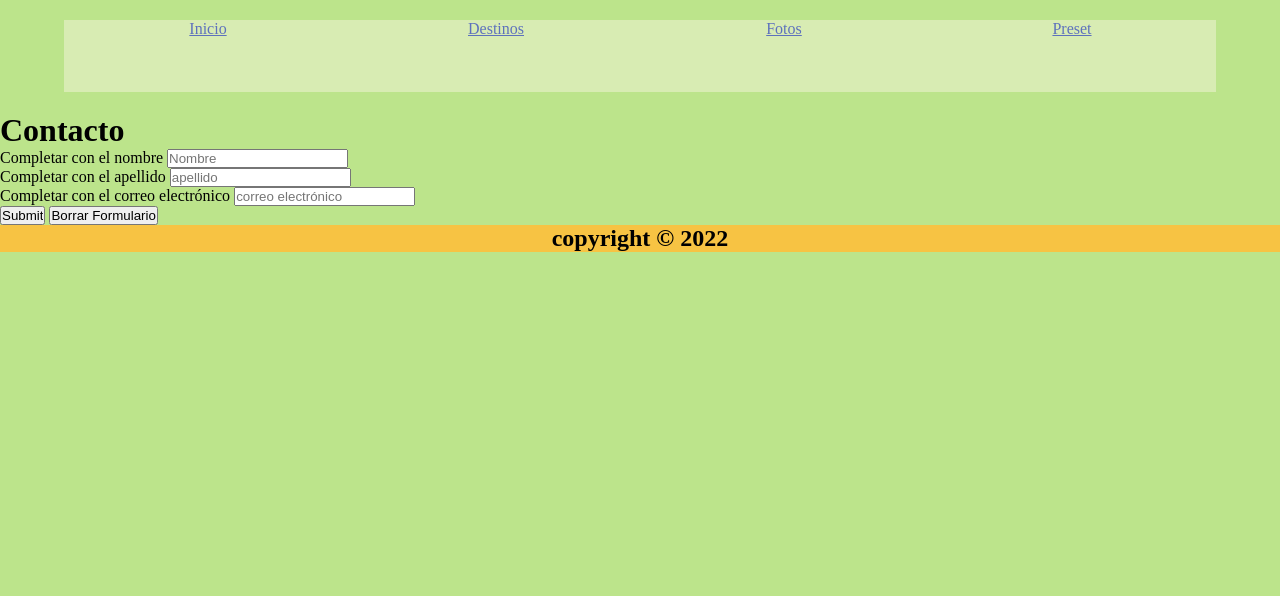
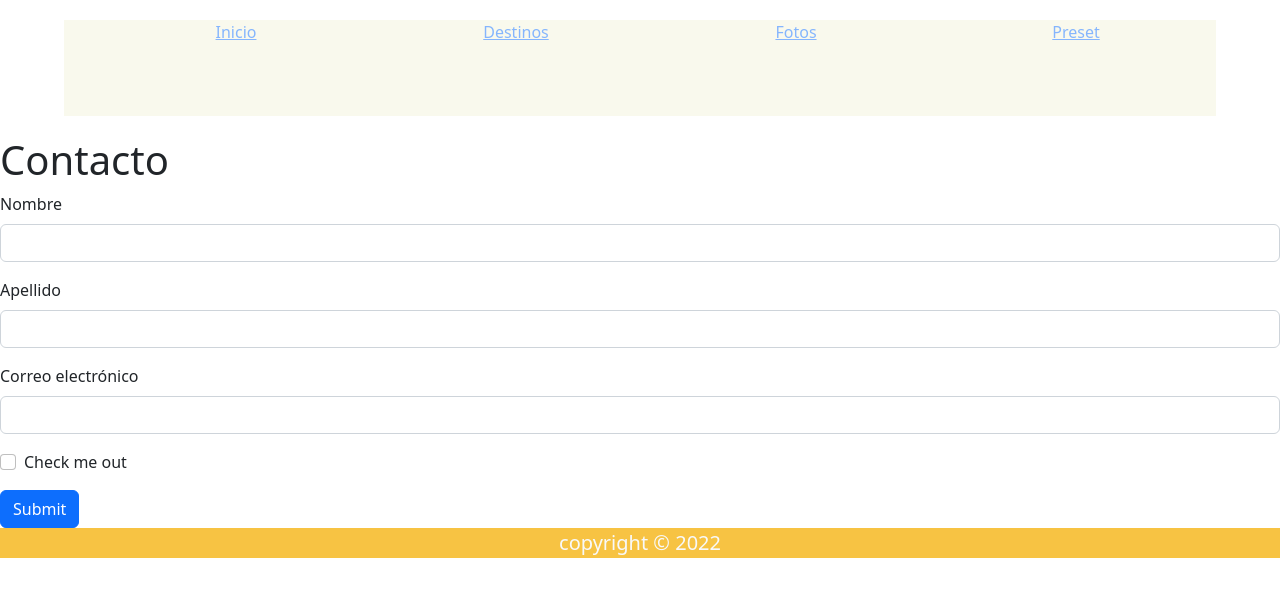
Before and after one commit to roforneris/rosario-forneris, a plain HTML site: page nosotros.html in a window 1280 px wide. Drawn offline with nearby package versions, Linux system fonts and the light colour scheme.

Commit message:
Add files via upload

```diff
--- a/nosotros.html
+++ b/nosotros.html
@@ -6,6 +6,9 @@
     <meta name="viewport" content="width=device-width, initial-scale=1.0">
     <link rel="shortcut icon" href="./fotos/favicon-32x32.png">
     <link rel="stylesheet" href="voyager.css">
+    <!-- CSS only -->
+    <link href="https://cdn.jsdelivr.net/npm/bootstrap@5.2.0-beta1/dist/css/bootstrap.min.css" rel="stylesheet"
+    integrity="sha384-0evHe/X+R7YkIZDRvuzKMRqM+OrBnVFBL6DOitfPri4tjfHxaWutUpFmBp4vmVor" crossorigin="anonymous">
     <title>Voyager</title>
 </head>
 <body>
@@ -18,27 +21,28 @@
         </ul>
     </nav>
     <h1>Contacto</h1>
-    <form action="">
-    <div>
-        <label for="nombre">Completar con el nombre</label>
-        <input type="text" name="nombre" placeholder="Nombre">
-    </div>
-    <div>
-        <label for="apellido">Completar con el apellido</label>
-        <input type="text" name="Apellido" placeholder="apellido">
-    </div>
-    <div>
-        <label for="correo electrónico">Completar con el correo electrónico</label>
-        <input type="text" name="Correo Electrónico" placeholder="correo electrónico">
-    </div>
-    <div>
-        <input type="submit" name="Enviar formulario" id="#">
-        <input type="reset" value="Borrar Formulario">
-    </div>
-    </form>
+        <form>
+            <div class="mb-3">
+                <label for="exampleInputEmail1" class="form-label">Nombre</label>
+                <input type="email" class="form-control" id="exampleInputEmail1" aria-describedby="emailHelp">
+           </div>
+            <div class="mb-3">
+                <label for="exampleInputEmail1" class="form-label">Apellido</label>
+                <input type="email" class="form-control" id="exampleInputEmail1" aria-describedby="emailHelp">
+            </div>
+            <div class="mb-3">
+              <label for="exampleInputEmail1" class="form-label">Correo electrónico</label>
+              <input type="email" class="form-control" id="exampleInputEmail1" aria-describedby="emailHelp">
+            </div>
+            <div class="mb-3 form-check">
+              <input type="checkbox" class="form-check-input" id="exampleCheck1">
+              <label class="form-check-label" for="exampleCheck1">Check me out</label>
+            </div>
+            <button type="submit" class="btn btn-primary">Submit</button>
+          </form>
+    <footer class="lead text-light">
+            copyright © 2022
+    </footer>
+</body>
 
-</body>
-<footer>
-    <h2>copyright © 2022</h2>
-</footer>
 </html>
```
Also changed, not shown: Presets.html (+4 -1 lines), destinos.html (+4 -1 lines), fotos.html (+4 -1 lines), index.html (+11 -5 lines), voyager.css (line endings or trailing spaces).
